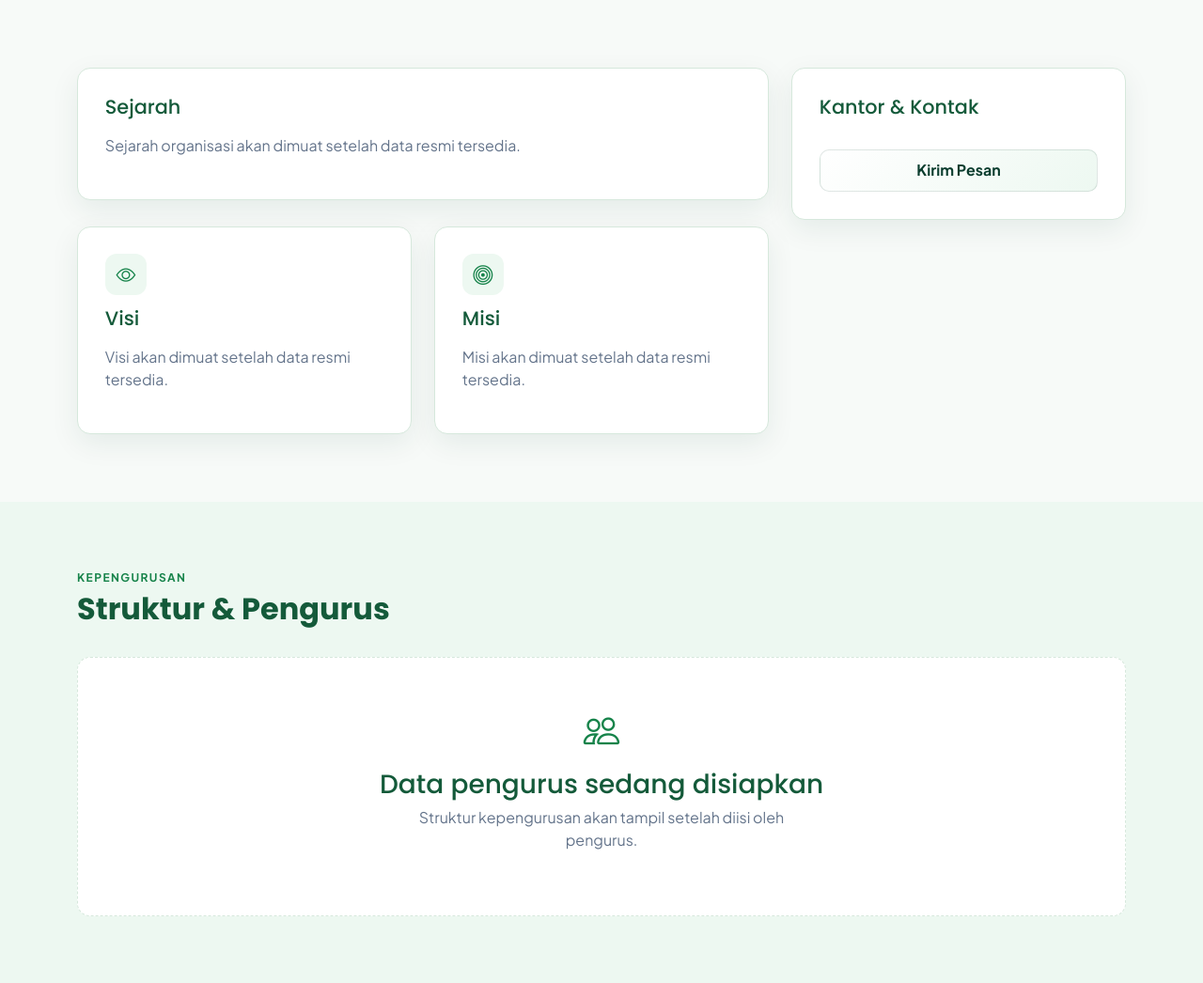
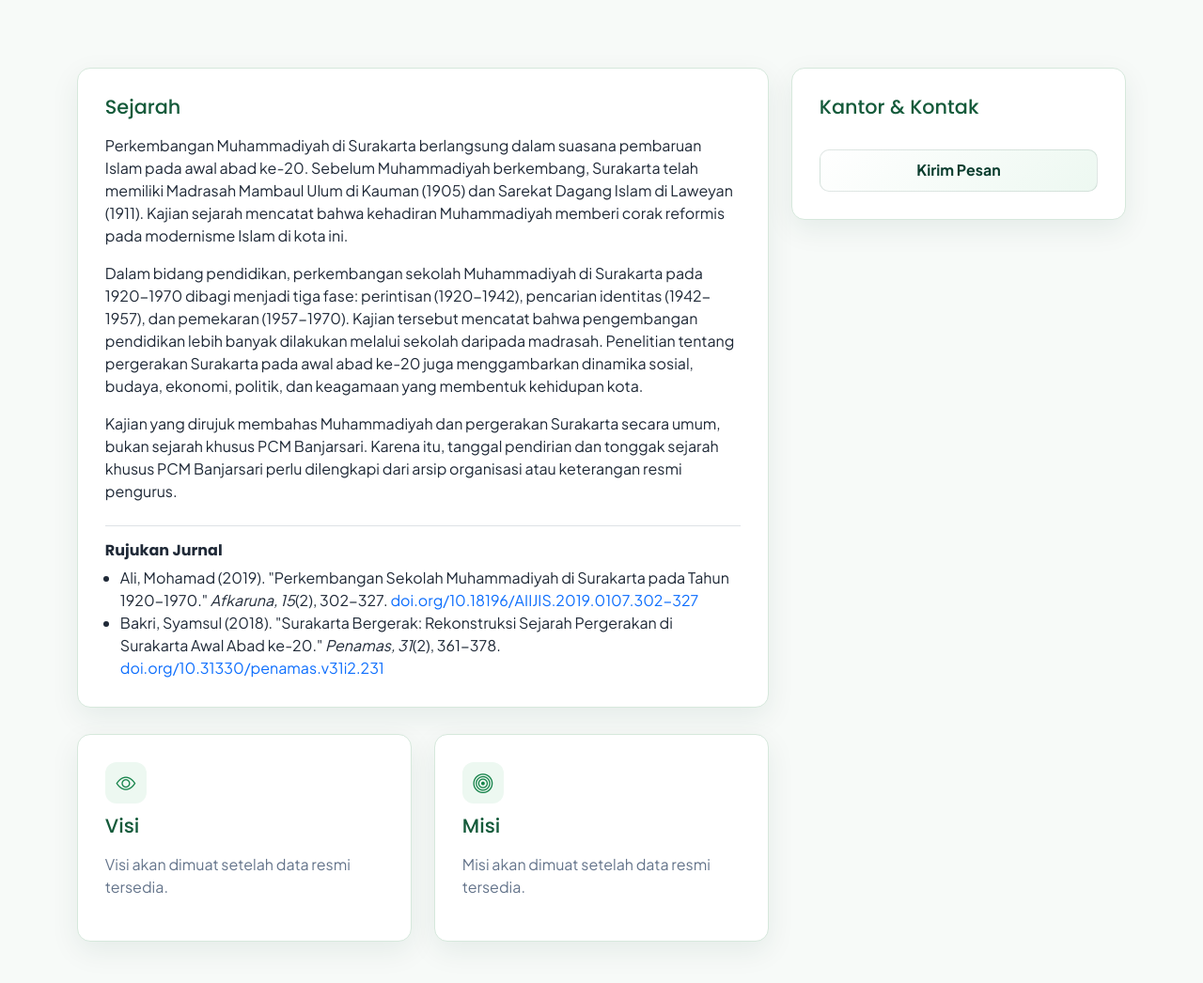
Before and after one commit to iqbalmieayamm-jpg/website-pcm, a Django app: page /profil/ in a window 1280 px wide. Shown: the part 286-1332 px from the top of the page at 94% size. Run offline with Django 5.2, Linux system fonts and the light colour scheme; data comes from the database, SQL or seed files in the repository; data that the repository does not hold is empty; parts of the project's set-up code (start-up, migrations or seed data) failed here and were passed over.

Commit message:
sejarah profil

```diff
--- a/templates/core/profile.html
+++ b/templates/core/profile.html
@@ -15,7 +15,43 @@
       <div class="col-lg-8">
         <div class="content-card reveal">
           <h2>Sejarah</h2>
-          {% if org.sejarah %}{{ org.sejarah|linebreaks }}{% else %}<p class="muted">Sejarah organisasi akan dimuat setelah data resmi tersedia.</p>{% endif %}
+          <p>
+            Perkembangan Muhammadiyah di Surakarta berlangsung dalam suasana pembaruan Islam pada awal abad ke-20.
+            Sebelum Muhammadiyah berkembang, Surakarta telah memiliki Madrasah Mambaul Ulum di Kauman (1905)
+            dan Sarekat Dagang Islam di Laweyan (1911). Kajian sejarah mencatat bahwa kehadiran Muhammadiyah
+            memberi corak reformis pada modernisme Islam di kota ini.
+          </p>
+          <p>
+            Dalam bidang pendidikan, perkembangan sekolah Muhammadiyah di Surakarta pada 1920-1970 dibagi
+            menjadi tiga fase: perintisan (1920-1942), pencarian identitas (1942-1957), dan pemekaran
+            (1957-1970). Kajian tersebut mencatat bahwa pengembangan pendidikan lebih banyak dilakukan melalui
+            sekolah daripada madrasah. Penelitian tentang pergerakan Surakarta pada awal abad ke-20 juga
+            menggambarkan dinamika sosial, budaya, ekonomi, politik, dan keagamaan yang membentuk kehidupan kota.
+          </p>
+          <p>
+            Kajian yang dirujuk membahas Muhammadiyah dan pergerakan Surakarta secara umum, bukan sejarah khusus
+            PCM Banjarsari. Karena itu, tanggal pendirian dan tonggak sejarah khusus PCM Banjarsari perlu
+            dilengkapi dari arsip organisasi atau keterangan resmi pengurus.
+          </p>
+          <div class="history-references mt-4 pt-3 border-top">
+            <h3 class="h6 fw-bold">Rujukan Jurnal</h3>
+            <ul class="mb-0 ps-3">
+              <li>
+                Ali, Mohamad (2019). "Perkembangan Sekolah Muhammadiyah di Surakarta pada Tahun 1920-1970."
+                <em>Afkaruna, 15</em>(2), 302-327.
+                <a href="https://doi.org/10.18196/AIIJIS.2019.0107.302-327" target="_blank" rel="noopener noreferrer">
+                  doi.org/10.18196/AIIJIS.2019.0107.302-327
+                </a>
+              </li>
+              <li>
+                Bakri, Syamsul (2018). "Surakarta Bergerak: Rekonstruksi Sejarah Pergerakan di Surakarta Awal
+                Abad ke-20." <em>Penamas, 31</em>(2), 361-378.
+                <a href="https://doi.org/10.31330/penamas.v31i2.231" target="_blank" rel="noopener noreferrer">
+                  doi.org/10.31330/penamas.v31i2.231
+                </a>
+              </li>
+            </ul>
+          </div>
         </div>
         <div class="row g-4 mt-1">
           <div class="col-md-6">
```
